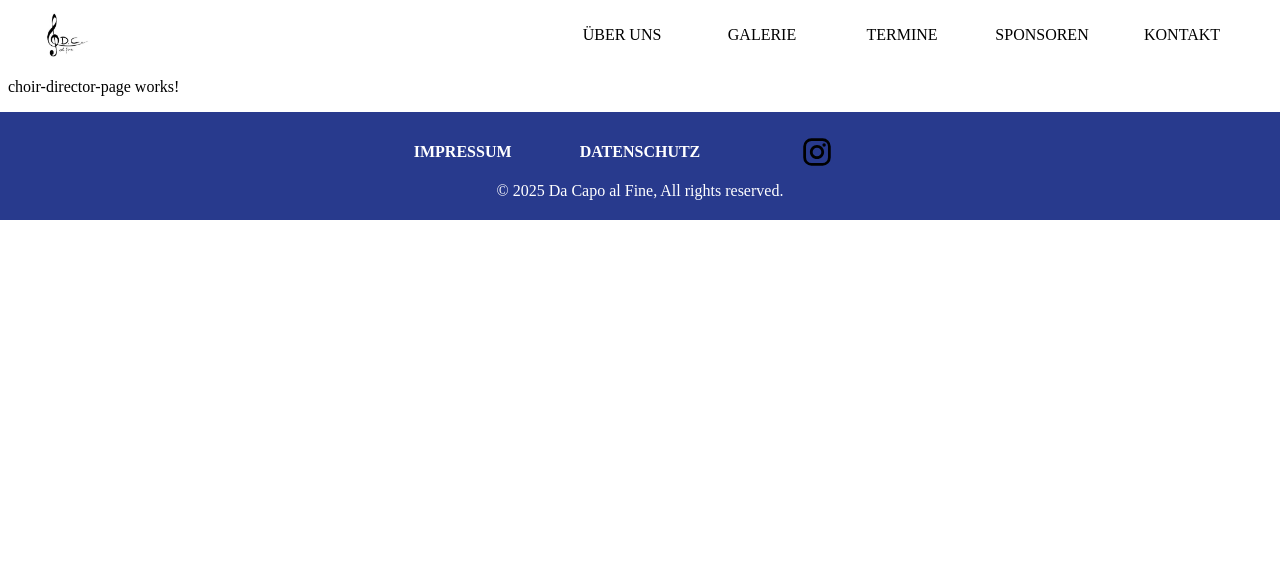
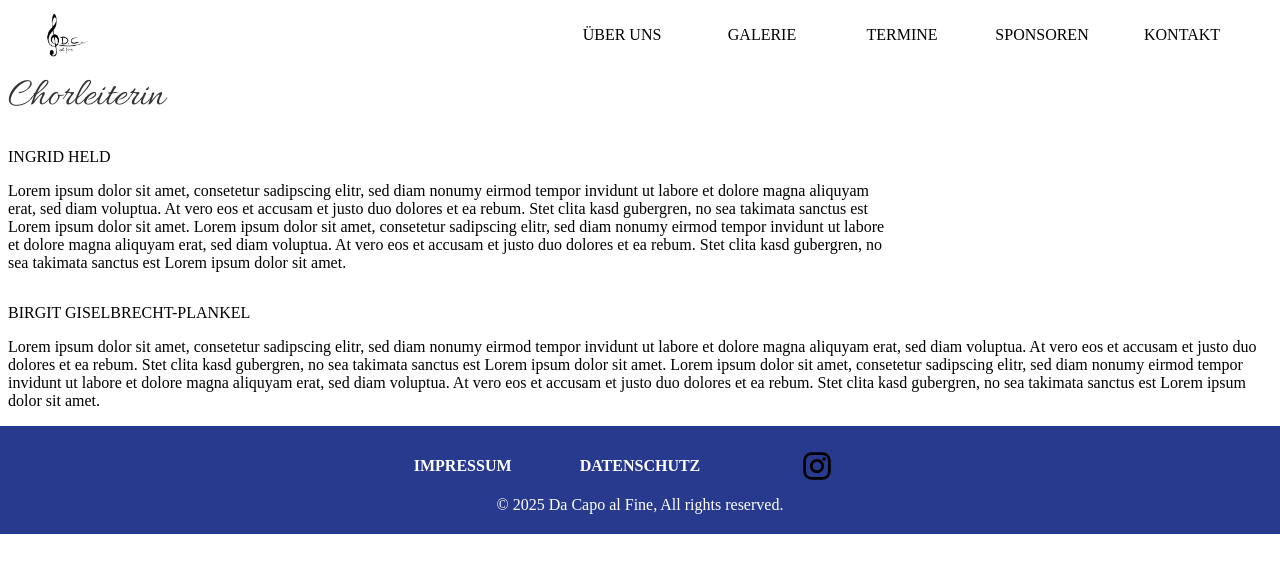
Before and after one commit to Kaktussaft/DaCapo-website, an Angular app: page /Chorleiterin in a window 1280 px wide. Shown: the top 572 px of the page. Built offline with nearby package versions, Linux system fonts and the light colour scheme.

Commit message:
Add choir director page

```diff
--- a/src/pages/aboutUs/choir-director-page/choir-director-page.css
+++ b/src/pages/aboutUs/choir-director-page/choir-director-page.css
@@ -0,0 +1,4 @@
+.grid-70-30 {
+    display: grid;
+    grid-template-columns: 70% 30%;
+}
--- a/src/pages/aboutUs/choir-director-page/choir-director-page.html
+++ b/src/pages/aboutUs/choir-director-page/choir-director-page.html
@@ -1,3 +1,33 @@
 <app-navigation [showLogo]="true"></app-navigation>
-<p>choir-director-page works!</p>
+<div class="content-container">
+  <app-custom-font-header title="Chorleiterin"></app-custom-font-header>
+  <div class="grid-70-30">
+    <div>
+      <p class="header">INGRID HELD</p>
+      <p>
+        Lorem ipsum dolor sit amet, consetetur sadipscing elitr, sed diam nonumy eirmod tempor
+        invidunt ut labore et dolore magna aliquyam erat, sed diam voluptua. At vero eos et accusam
+        et justo duo dolores et ea rebum. Stet clita kasd gubergren, no sea takimata sanctus est
+        Lorem ipsum dolor sit amet. Lorem ipsum dolor sit amet, consetetur sadipscing elitr, sed
+        diam nonumy eirmod tempor invidunt ut labore et dolore magna aliquyam erat, sed diam
+        voluptua. At vero eos et accusam et justo duo dolores et ea rebum. Stet clita kasd
+        gubergren, no sea takimata sanctus est Lorem ipsum dolor sit amet.
+      </p>
+    </div>
+    <div></div>
+  </div>
+  <div>
+    <p class="header">BIRGIT GISELBRECHT-PLANKEL</p>
+    <p>
+      Lorem ipsum dolor sit amet, consetetur sadipscing elitr, sed diam nonumy eirmod tempor
+      invidunt ut labore et dolore magna aliquyam erat, sed diam voluptua. At vero eos et accusam et
+      justo duo dolores et ea rebum. Stet clita kasd gubergren, no sea takimata sanctus est Lorem
+      ipsum dolor sit amet. Lorem ipsum dolor sit amet, consetetur sadipscing elitr, sed diam nonumy
+      eirmod tempor invidunt ut labore et dolore magna aliquyam erat, sed diam voluptua. At vero eos
+      et accusam et justo duo dolores et ea rebum. Stet clita kasd gubergren, no sea takimata
+      sanctus est Lorem ipsum dolor sit amet.
+    </p>
+  </div>
+</div>
+
 <app-footer></app-footer>
--- a/src/pages/aboutUs/choir-director-page/choir-director-page.ts
+++ b/src/pages/aboutUs/choir-director-page/choir-director-page.ts
@@ -1,10 +1,11 @@
 import { Component } from '@angular/core';
 import { NavigationComponent } from "../../../components/navigation/navigation";
 import { Footer } from "../../../components/footer/footer";
+import {CustomFontHeader} from "../../../components/custom-font-header/custom-font-header"
 
 @Component({
   selector: 'app-choir-director-page',
-  imports: [NavigationComponent, Footer],
+  imports: [NavigationComponent, Footer, CustomFontHeader],
   templateUrl: './choir-director-page.html',
   styleUrl: './choir-director-page.css'
 })
```
